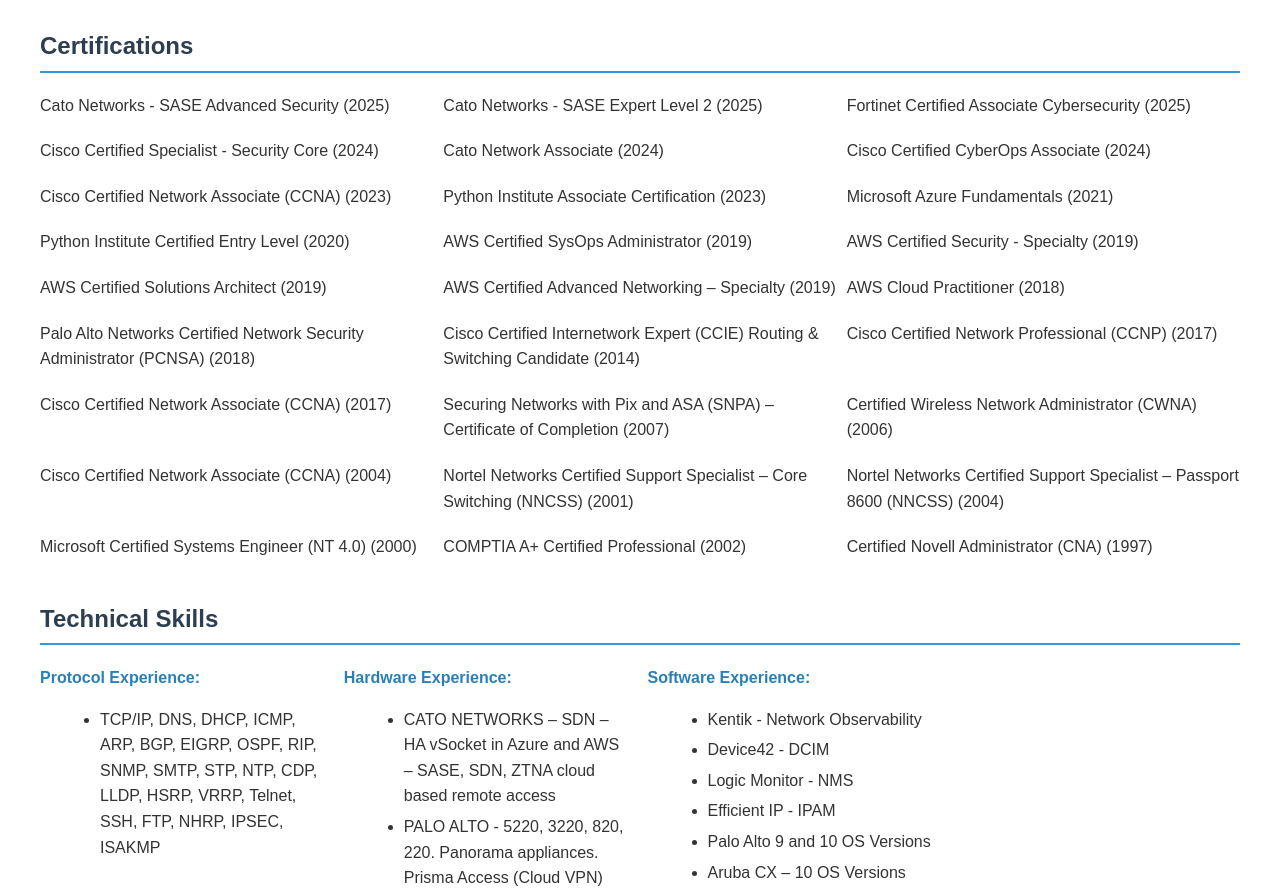
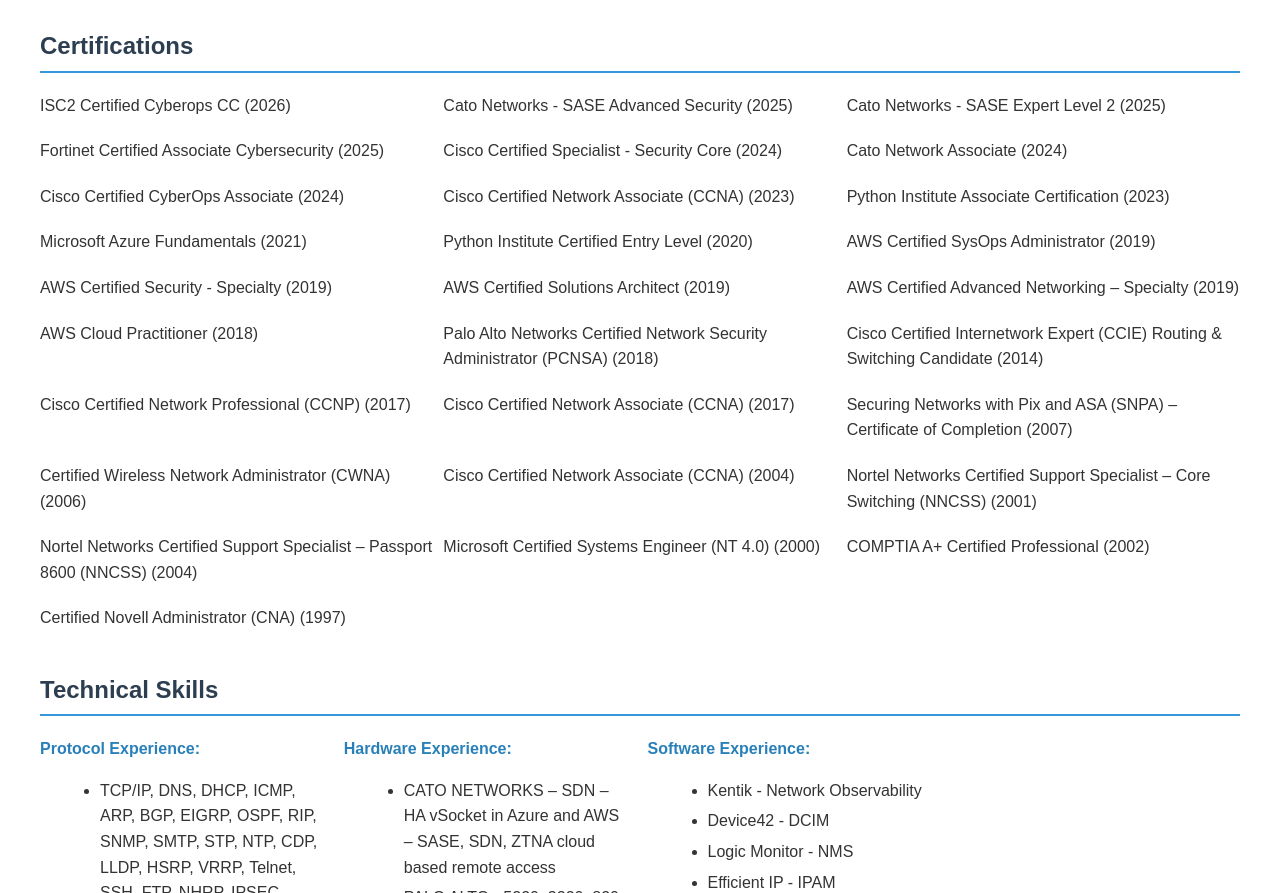
Before and after one commit to brannentaylor/brannentaylor.github.io, a plain HTML site: page index.html in a window 1280 px wide. Shown: the part 6071-6964 px from the top of the page. Drawn offline with Linux system fonts and the light colour scheme.

Commit message:
Add ISC2 Certified Cyberops certification

```diff
--- a/index.html
+++ b/index.html
@@ -236,6 +236,7 @@
 
     <h2>Certifications</h2>
     <div class="certifications">
+        <div class="cert-item">ISC2 Certified Cyberops CC (2026)</div>
         <div class="cert-item">Cato Networks - SASE Advanced Security (2025)</div>
         <div class="cert-item">Cato Networks - SASE Expert Level 2 (2025)</div>
         <div class="cert-item">Fortinet Certified Associate Cybersecurity (2025)</div>
```
